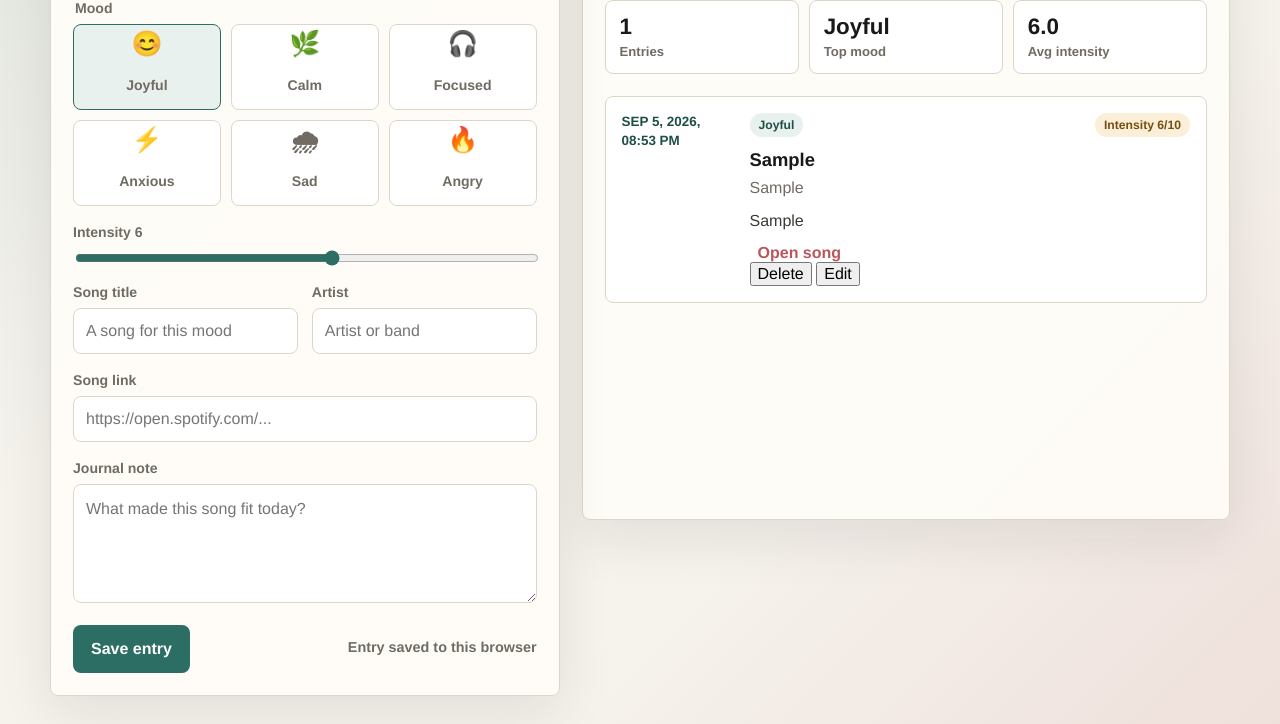
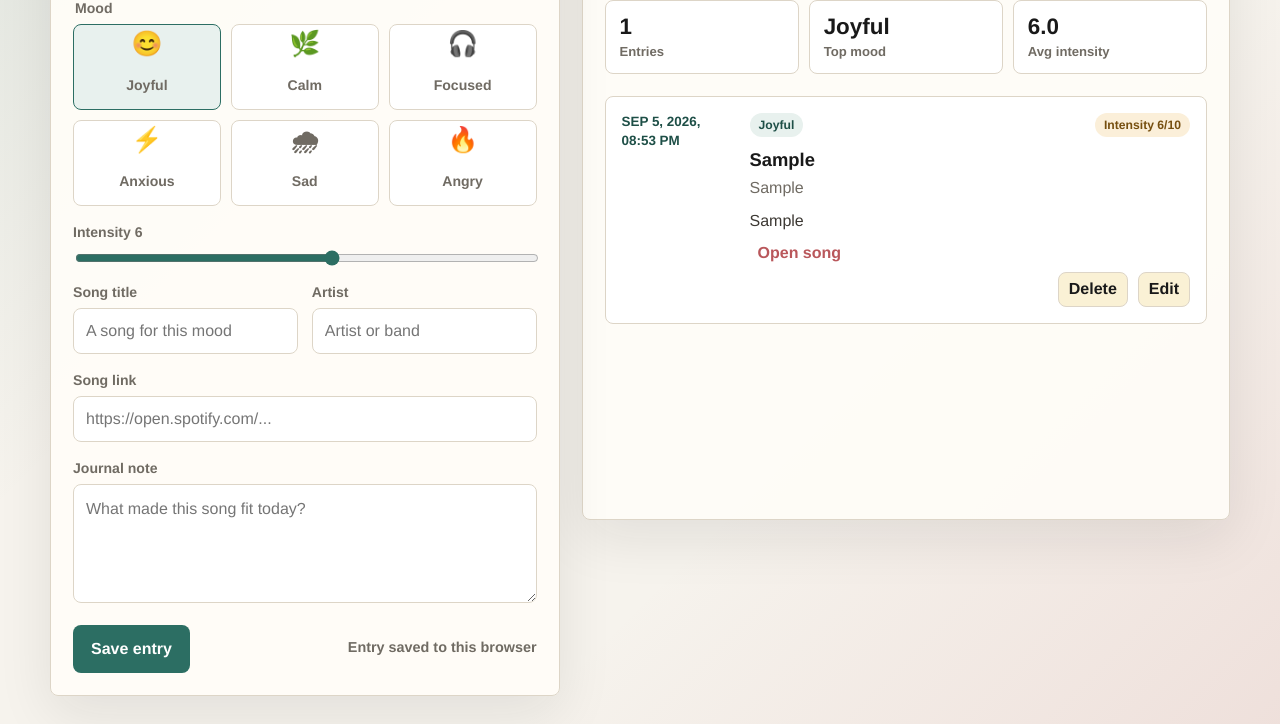
Before and after one commit to vldstassh/music-journal, a website: page public/index.html in a window 1280 px wide. Both pictures are taken after typing "Sample", "Sample", "https://example.com", "Sample" into the empty fields and a click on the button "Save entry". Shown: the part 256-980 px from the top of the page. Drawn offline with Linux system fonts and the light colour scheme; no server answers.

Commit message:
Update styles.css
New Styles Added

```diff
--- a/public/styles.css
+++ b/public/styles.css
@@ -595,6 +595,48 @@ input[type="range"] {
 	text-align: left;
 }
 
+
+.entrybutton {
+	display: flex;
+	gap: 10px;
+}
+
+.deletebutton {
+	align-items: center;
+	justify-content: center;
+	margin-left: auto;
+	min-height: 35px;
+	border: 1px solid var(--line);
+	border-radius: 8px;
+	background: rgba(250, 240, 210, 0.92);
+	padding: 0 10px;
+	color: var(--ink);
+	font-weight: 900;
+	text-decoration: none;
+	margin-top: 10px;
+
+}
+
+.editbutton {
+	align-items: center;
+	justify-content: center;
+	min-height: 35px;
+	border: 1px solid var(--line);
+	border-radius: 8px;
+	background: rgba(250, 240, 210, 0.92);
+	padding: 0 10px;
+	color: var(--ink);
+	font-weight: 900;
+	text-decoration: none;
+	margin-top: 10px;
+
+}
+
+
+.templatebutton:hover {
+	background: rgba(238, 219, 179, 0.92);
+}
+
 @media (max-width: 1024px) {
 	.app-shell {
 		width: min(100% - 24px, 680px);
```
